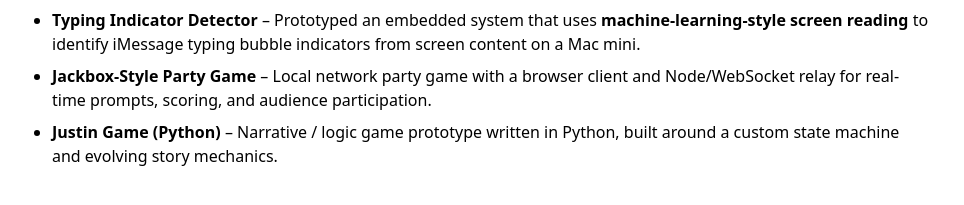
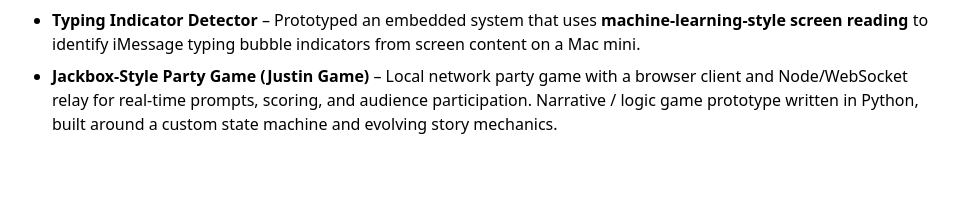
Before and after one commit to SamLBuck/SamSite, a React (Vite) app: page / in a window 1280 px wide. Shown: the part 593-798 px from the top of the page, without its empty margins (158-1122 px from the left). Built offline with nearby package versions, Linux system fonts and the light colour scheme.

Commit message:
resume added I think

```diff
--- a/src/App.jsx
+++ b/src/App.jsx
@@ -93,16 +93,14 @@ export default function App() {
           </li>
 
           <li style={{ marginBottom: 8 }}>
-            <strong>Jackbox-Style Party Game</strong> – Local network party game
+            <strong>Jackbox-Style Party Game (Justin Game)</strong> – Local network party game
             with a browser client and Node/WebSocket relay for real-time prompts,
             scoring, and audience participation.
-          </li>
-
-          <li style={{ marginBottom: 8 }}>
-            <strong>Justin Game (Python)</strong> – Narrative / logic game
+            Narrative / logic game
             prototype written in Python, built around a custom state machine and
             evolving story mechanics.
           </li>
+
         </ul>
       </section>
     </div>
```
Also changed, not shown: 1 other file (tests, documents, lock files or other folders).
